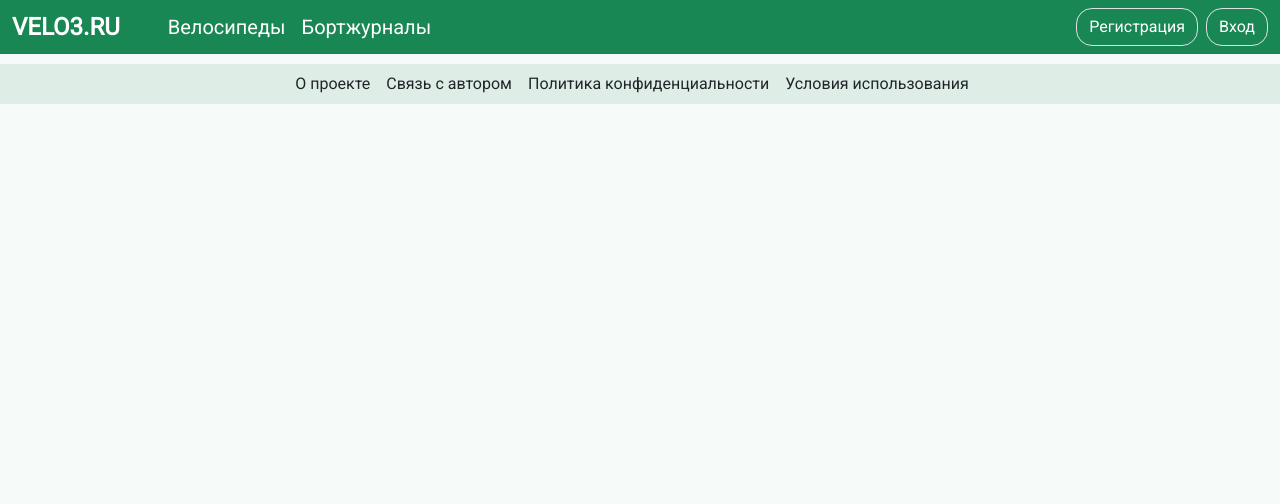
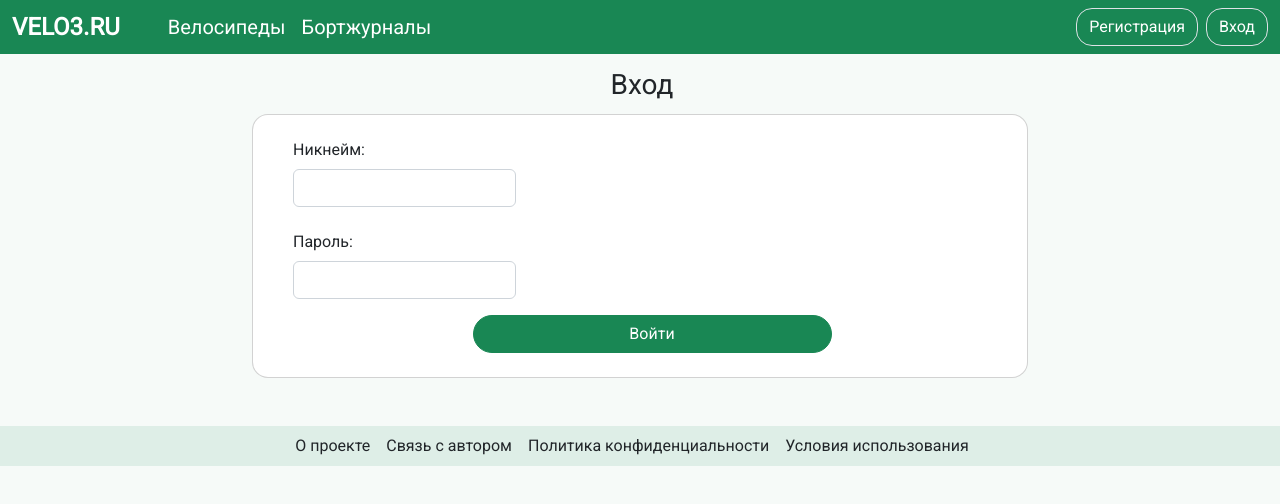
Before and after one commit to sparco114/velo3, a Vue app in the folder front/: page /login in a window 1280 px wide. Shown: the top 504 px of the page. Built offline with nearby package versions, Linux system fonts and the light colour scheme.

Commit message:
- added and configured login with token - UserLogInView (token stored in browser localStorage)

```diff
--- a/front/src/components/common/NavBar.vue
+++ b/front/src/components/common/NavBar.vue
@@ -45,7 +45,7 @@ const redirectToRegistration = () => {
         <button class="btn btn-success border me-2 rounded-4" @click="redirectToRegistration">
           Регистрация
         </button>
-        <RouterLink class="btn btn-success border rounded-4" to="#">
+        <RouterLink class="btn btn-success border rounded-4" :to="{ name: 'user-login'}">
           Вход
         </RouterLink>
       </div>
--- a/front/src/components/common/UnregistredMainPage.vue
+++ b/front/src/components/common/UnregistredMainPage.vue
@@ -16,14 +16,14 @@ import { RouterLink } from "vue-router";
     </div>
     <div class="row">
       <div class="col align-self-center">
-        <RouterLink class="btn rounded-4 btn-lg border" to="#">
+        <RouterLink class="btn rounded-4 btn-lg border" :to="{ name: 'user-login'}">
           Войти
         </RouterLink>
       </div>
     </div>
     <div class="row mt-3">
       <div class="col align-self-center">
-        <RouterLink class="btn rounded-4 btn-lg border shadow-sm" to="#">
+        <RouterLink class="btn rounded-4 btn-lg border shadow-sm" :to="{ name: 'user-registration'}">
           Завести бортжурнал
         </RouterLink>
       </div>
--- a/front/src/main.js
+++ b/front/src/main.js
@@ -1,11 +1,22 @@
 import './assets/main.css'
 
+import axios from 'axios';
 import { createApp } from 'vue'
 import App from './App.vue'
 import router from './router'
 
 const app = createApp(App)
 
+const authToken = localStorage.getItem('authToken');
+if (authToken) {
+    // Добавляется токен авторизации пользователя в заголовки каждого запроса
+    //  (если он существует в хранилище)
+    axios.defaults.headers.common['Authorization'] = `Token ${authToken}`;
+}
+
+// Добавляет глобальную переменную $authTokenExist, которая отражает наличие токена
+app.config.globalProperties.$authTokenExist = authToken ? true : false
+
 app.use(router)
 
 app.mount('#app')
--- a/front/src/router/index.js
+++ b/front/src/router/index.js
@@ -7,6 +7,7 @@ import LogBookRecordDetailView from '../views/LogBookRecordDetailView.vue'
 import BicycleLogBookFullView from '../views/BicycleLogBookFullView.vue'
 import ProfileDetailView from '../views/ProfileDetailView.vue'
 import UserRegistrationView from '../views/UserRegistrationView.vue'
+import UserLogInView from '../views/UserLogInView.vue'
 
 
 const router = createRouter({
@@ -52,7 +53,11 @@ const router = createRouter({
       name: 'user-registration',
       component: UserRegistrationView
     },
-
+    {
+      path: '/login',
+      name: 'user-login',
+      component: UserLogInView
+    },
 
     // {
     //   path: '/bicycles',
--- /dev/null
+++ b/front/src/views/UserLogInView.vue
@@ -0,0 +1,76 @@
+<script setup>
+import { ref } from "vue";
+import axios from "axios";
+import { useRouter } from "vue-router";
+
+const router = useRouter();
+
+const username = ref("");
+const password = ref("");
+
+// TODO: попробовал использовать асинхронность, можно в будущем добавть ее в остальные места
+const loginUser = async () => {
+  try {
+    const response = await axios.post(
+      "http://127.0.0.1:8000/api/v1/djoser_token/token/login/",
+      {
+        username: username.value,
+        password: password.value,
+      }
+    );
+    const token = response.data.auth_token; // Предполагается, что сервер возвращает токен в поле 'auth_token'
+    localStorage.setItem("authToken", token);
+    // TODO: на проде удалить.
+    console.log("Вход выполнен:", response.data);
+    router.push({ name: "home"});
+  } catch (error) {
+    // TODO: на проде отправлять в лог
+    console.error("Ошибка входа:", error);
+  }
+};
+</script>
+
+<template>
+  <div class="ms-1 mb-2 fs-3 text-center">Вход</div>
+  <div class="card mb-4 rounded-4">
+    <form class="card-body ms-4 pb-4" @submit.prevent="loginUser">
+      <div class="row align-items-center mb-3">
+        <div class="">
+          <label for="username" class="col-form-label">Никнейм:</label>
+        </div>
+        <div class="col-4">
+          <input
+            v-model="username"
+            type="text"
+            id="username"
+            class="form-control"
+            aria-describedby="passwordHelpInline"
+            required
+          />
+        </div>
+      </div>
+
+      <div class="row align-items-center mb-3">
+        <div class="">
+          <label for="password" class="col-form-label">Пароль:</label>
+        </div>
+        <div class="col-4">
+          <input
+            v-model="password"
+            type="password"
+            id="password"
+            class="form-control"
+            aria-describedby="passwordHelpInline"
+            required
+          />
+        </div>
+      </div>
+
+      <div class="d-flex justify-content-center">
+        <button type="submit" class="btn btn-success w-50 rounded-5">
+          Войти
+        </button>
+      </div>
+    </form>
+  </div>
+</template>
--- a/front/src/views/UserRegistrationView.vue
+++ b/front/src/views/UserRegistrationView.vue
@@ -31,102 +31,90 @@ const registerUser = () => {
 </script>
 
 <template>
-    <div class="ms-1 mb-2 fs-3 text-center">
-        Регистрация
-    </div>
+  <div class="ms-1 mb-2 fs-3 text-center">Регистрация</div>
   <div class="card mb-4 rounded-4">
     <form class="card-body ms-4 pb-4" @submit.prevent="registerUser">
-
-    <div class="row  align-items-center mb-3 ">
+      <div class="row align-items-center mb-3">
         <div class="">
-    <label for="username" class="col-form-label ">Никнейм:</label>
+          <label for="username" class="col-form-label">Никнейм:</label>
         </div>
-  <div class="col-4 ">
-    <input v-model="username" type="text" id="username" class="form-control" aria-describedby="passwordHelpInline" required>
+        <div class="col-4">
+          <input
+            v-model="username"
+            type="text"
+            id="username"
+            class="form-control"
+            aria-describedby="passwordHelpInline"
+            required
+          />
         </div>
-  <div class="col-auto ">
-    <span id="passwordHelpInline" class="form-text ">
-      Латинские буквы и цифры
+        <div class="col-auto">
+          <span id="passwordHelpInline" class="form-text">
+            Латинские буквы и цифры.
           </span>
         </div>
       </div>
 
-
-
-<div class="row  align-items-center mb-3 ">
+      <div class="row align-items-center mb-3">
         <div class="">
-    <label for="email" class="col-form-label ">Email:</label>
+          <label for="email" class="col-form-label">Email:</label>
         </div>
-  <div class="col-4 ">
-    <input v-model="email" type="email" id="email" class="form-control" aria-describedby="passwordHelpInline" required>
+        <div class="col-4">
+          <input
+            v-model="email"
+            type="email"
+            id="email"
+            class="form-control"
+            aria-describedby="passwordHelpInline"
+            required
+          />
+        </div>
       </div>
 
+      <div class="row align-items-center mb-3">
+        <div class="">
+          <label for="password" class="col-form-label">Пароль:</label>
         </div>
-
-
-
-<div class="row  align-items-center mb-3 ">
-  <div class="">
-    <label for="password" class="col-form-label ">Пароль:</label>
+        <div class="col-4">
+          <input
+            v-model="password"
+            type="password"
+            id="password"
+            class="form-control"
+            aria-describedby="passwordHelpInline"
+            required
+          />
         </div>
-  <div class="col-4 ">
-    <input v-model="password" type="password" id="password" class="form-control" aria-describedby="passwordHelpInline" required>
-  </div>
-  <div class="col-auto ">
-    <span id="passwordHelpInline" class="form-text ">
-      Длина 6-20 символов
+        <div class="col-auto">
+          <span id="passwordHelpInline" class="form-text">
+            Длина 6 - 20 символов.
           </span>
         </div>
       </div>
 
-
-
-
-
-<div class="row  align-items-center mb-5">
+      <div class="row align-items-center mb-5">
         <div class="">
-    <label for="re_password" class="col-form-label ">Подтверждение пароля:</label>
+          <label for="re_password" class="col-form-label">
+            Подтверждение пароля:
+          </label>
         </div>
-  <div class="col-4 ">
-    <input v-model="re_password" type="password" id="re_password" class="form-control" aria-describedby="passwordHelpInline" required>
-  </div>
-
-</div>
-
-<div class="d-flex justify-content-center">
-    <button type="submit" class="btn btn-success w-50 rounded-5">Подтвердить</button>
-</div>
-
-</form>
-</div>
-
-
-<!--
-  <div>
-    <h2>Регистрация</h2>
-    <form @submit.prevent="registerUser">
-      <label for="username">Имя пользователя:</label>
-      <input v-model="username" type="text" id="username" required />
-
-      <label for="email">Email:</label>
-      <input v-model="email" type="email" id="email" required />
-
-      <label for="password">Пароль:</label>
-      <input v-model="password" type="password" id="password" required />
-
-      <label for="re_password">Повторите пароль:</label>
+        <div class="col-4">
           <input
             v-model="re_password"
             type="password"
             id="re_password"
+            class="form-control"
+            aria-describedby="passwordHelpInline"
             required
           />
+        </div>
+      </div>
 
-      <button type="submit">Зарегистрироваться</button>
+      <div class="d-flex justify-content-center">
+        <button type="submit" class="btn btn-success w-50 rounded-5">
+          Подтвердить
+        </button>
+      </div>
     </form>
-  </div> -->
+  </div>
 </template>
-
-<!-- <template>
-
-  </template> -->
```
Also changed, not shown: front/src/views/UserLogInSuccess.vue (added). Lines whose indentation alone changed are shown as unchanged.
